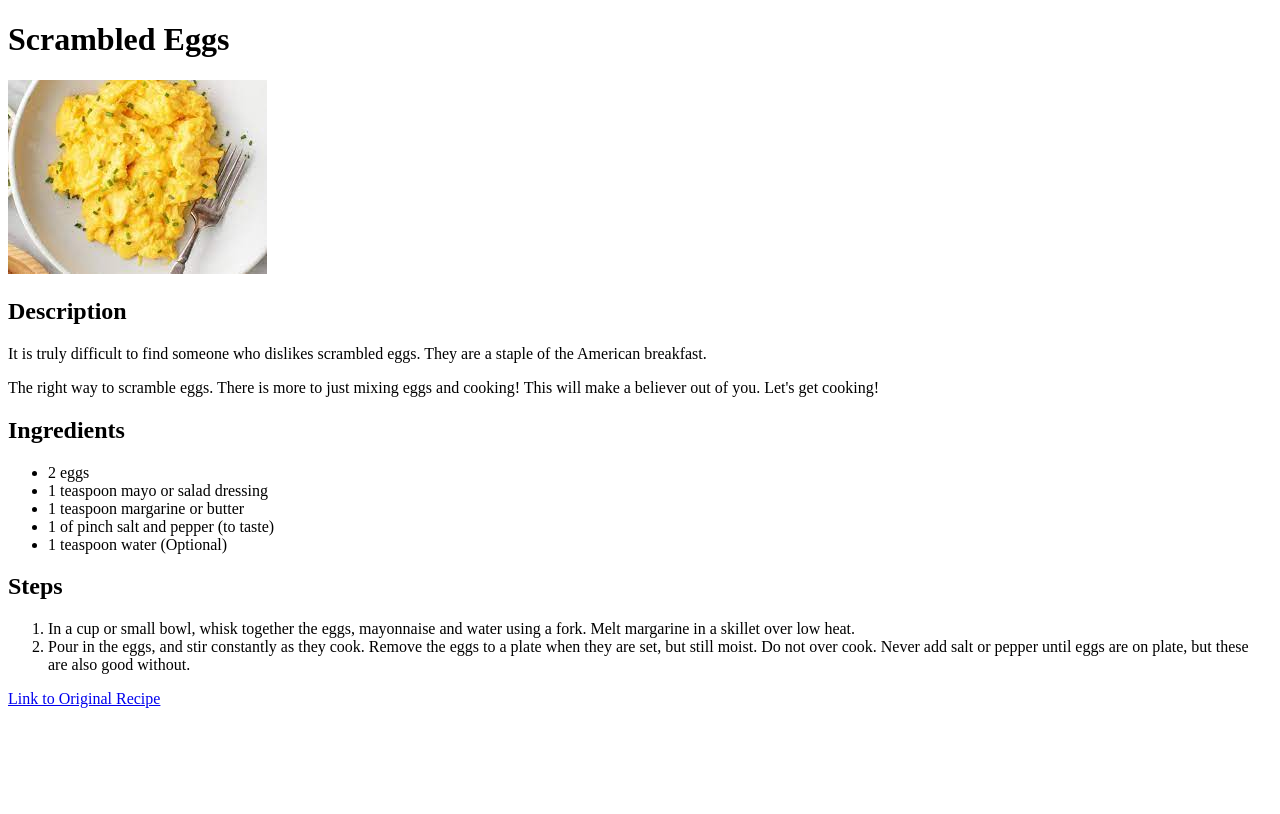
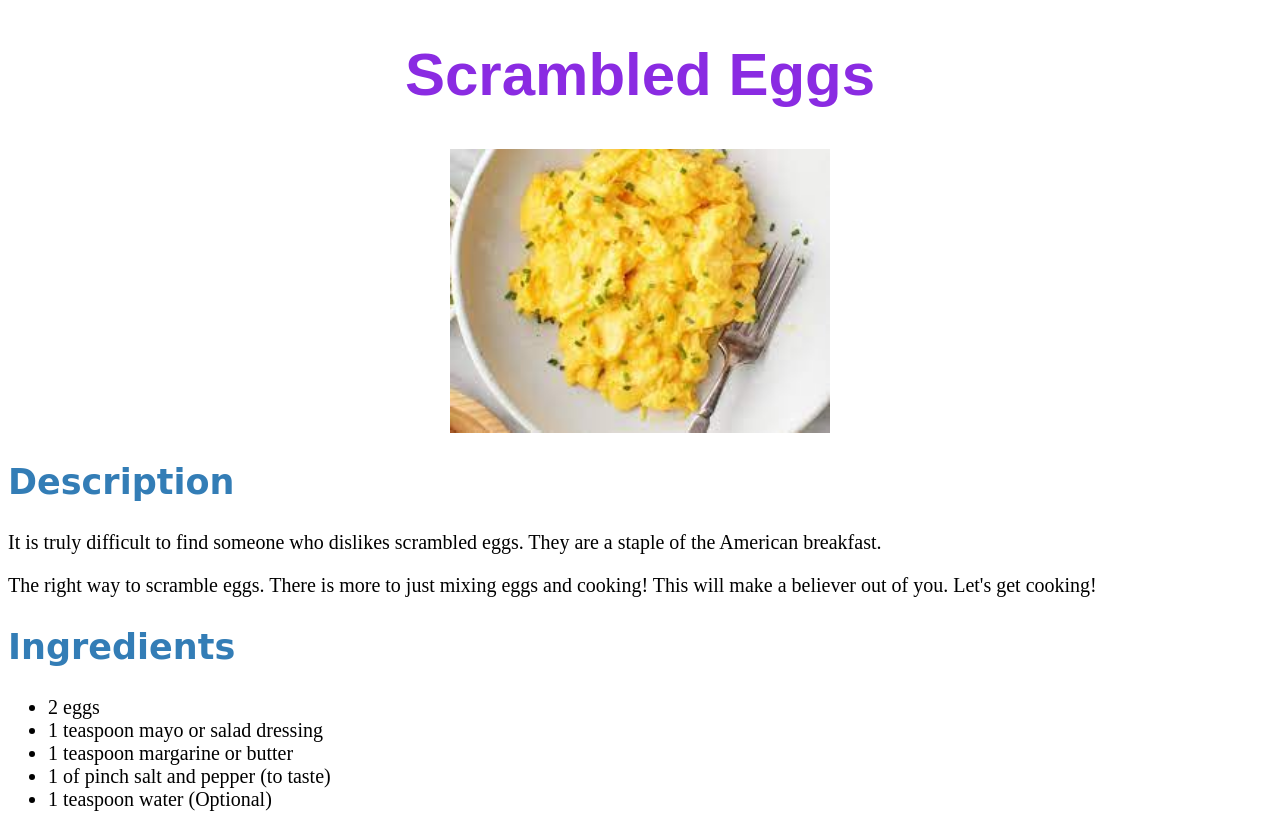
Before and after one commit to Derbzzzzzz/odin-recipes, a plain HTML site: page recipes/eggs.html in a window 1280 px wide. Shown: the top 814 px of the page. Drawn offline with Linux system fonts and the light colour scheme.

Commit message:
add CSS to clean up aesthetics

```diff
--- /dev/null
+++ b/main.css
@@ -0,0 +1,9 @@
+* {
+    font-family: fantasy;
+    font-size: 60px;
+}
+
+.link {
+    color: rgb(20, 16, 104);
+    font-size: 40px;
+}
--- /dev/null
+++ b/recipes.css
@@ -0,0 +1,30 @@
+h1 {
+    font-family: fantasy;
+    font-size: 60px;
+    color:blueviolet;
+    text-align: center;
+}
+h2 {
+    font-family: cursive;
+    font-size: 35px;
+    color:rgb(51, 125, 182);
+}
+a {
+    color: rgb(20, 16, 104);
+    font-size: 40px;
+}
+p {
+    font-size: 20px;
+}
+ul{
+    font-size: 20px;
+}
+ol{
+    font-size: 20px;
+}
+img {
+    display: block;
+    margin-left: auto;
+    margin-right: auto;
+    width: 30%;
+}
--- a/recipes/eggs.html
+++ b/recipes/eggs.html
@@ -2,6 +2,7 @@
 <html lang="en">
 <head>
     <meta charset="UTF-8">
+    <link rel="stylesheet" href="../recipes.css">
     <title>Scrambled Eggs</title>
 </head>
 <body>
```
Also changed, not shown: index.html (+4 -3 lines), recipes/pancakes.html (+1 -0 lines), recipes/waffles.html (+1 -0 lines).
